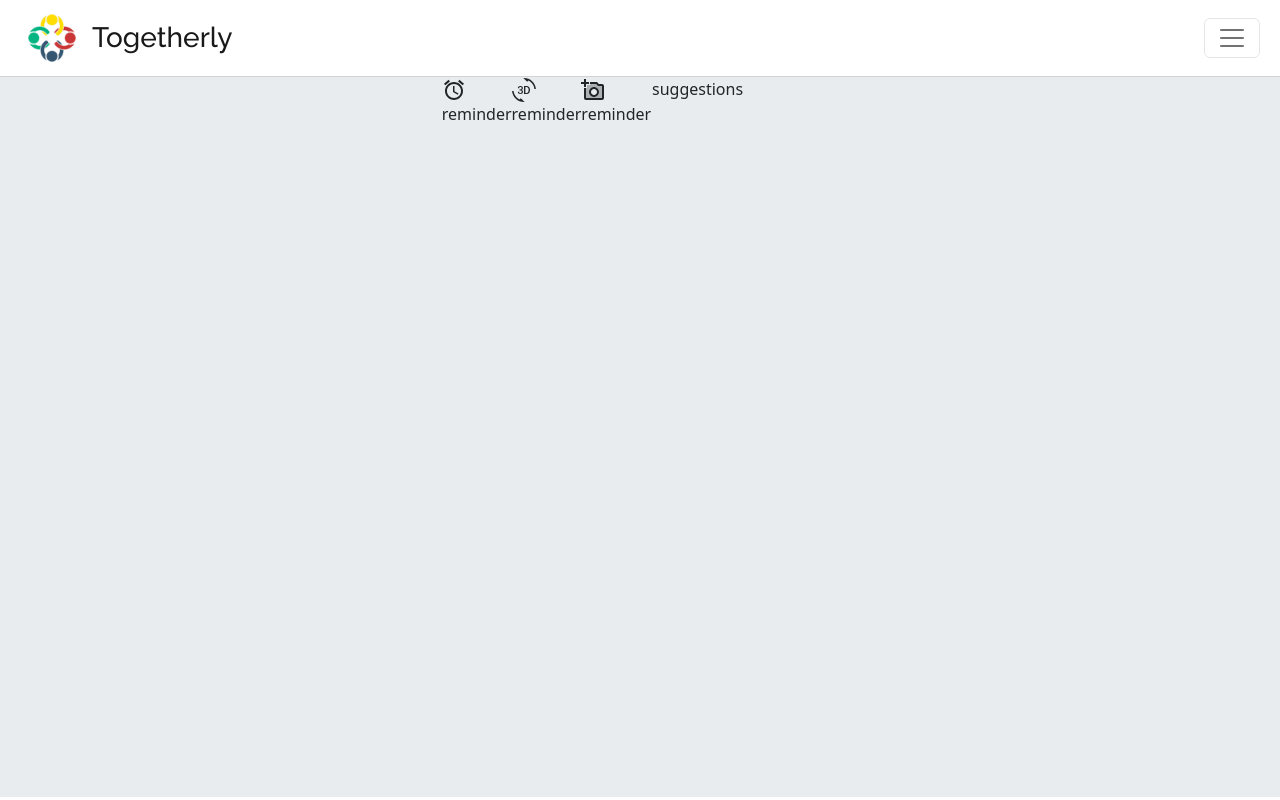
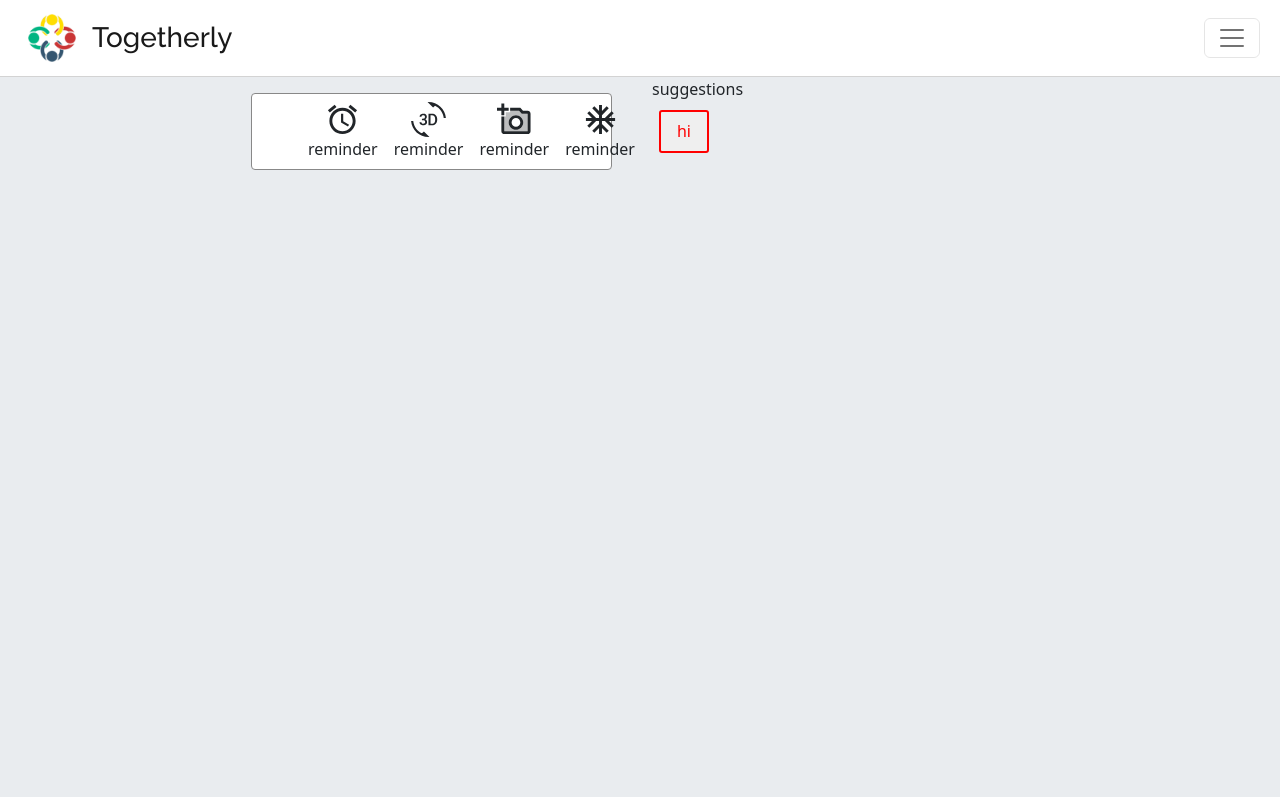
Before and after one commit to Adk1ns/TG-prototype, a React (Create React App) app: page / in a window 1280 px wide. Built offline with nearby package versions, Linux system fonts and the light colour scheme.

Commit message:
theme testing

```diff
--- a/src/App.js
+++ b/src/App.js
@@ -6,10 +6,13 @@ import { Provider as JotaiProvider } from 'jotai'
 import { BrowserRouter, Routes, Route } from 'react-router-dom'
 import Home from './pages/Home'
 import Meeting from './pages/Meeting'
+import { ThemeProvider } from 'styled-components'
+import { theme, theme2 } from './components/Themes'
 
 function App() {
   return (
     <JotaiProvider>
+      <ThemeProvider theme={theme}>
         <GlobalStyles>
           <NavbarTG />
           <main>
@@ -25,6 +28,7 @@ function App() {
             </BrowserRouter>
           </main>
         </GlobalStyles>
+      </ThemeProvider>
     </JotaiProvider>
   )
 }
--- a/src/components/GlobalStyles.js
+++ b/src/components/GlobalStyles.js
@@ -6,6 +6,13 @@ const GlobalStyles = styled.div`
   main {
     min-height: 90vh;
   }
+
+  .outline {
+    border: 1px solid #888888;
+    border-radius: 0.25rem;
+    background-color: ${(props) => props.theme.white};
+    margin-bottom: 1rem;
+  }
 `
 
 export default GlobalStyles
--- /dev/null
+++ b/src/components/Themes.js
@@ -0,0 +1,9 @@
+export const theme = {
+  white: 'white',
+  h1: 'red',
+}
+
+export const theme2 = {
+  white: 'purple',
+  h1: 'red',
+}
--- a/src/components/meeting/meetingManager/MeetingManagerStyles.js
+++ b/src/components/meeting/meetingManager/MeetingManagerStyles.js
@@ -8,11 +8,13 @@ const MeetingManagerStyles = styled.div`
   h5 {
     color: #355670;
   }
-  .outline {
+  ${
+    '' /* .outline {
     border: 1px solid #888888;
     border-radius: 0.25rem;
     background-color: white;
     margin-bottom: 1rem;
+  } */
   }
 `
 
--- a/src/components/reminders/Reminders.js
+++ b/src/components/reminders/Reminders.js
@@ -1,22 +1,40 @@
 import React from 'react'
 import { AccessAlarm, ThreeDRotation } from '@mui/icons-material'
 import AddAPhotoTwoToneIcon from '@mui/icons-material/AddAPhotoTwoTone'
+import AcUnitIcon from '@mui/icons-material/AcUnit'
+import styled from 'styled-components'
+
+const Button = styled.button`
+  font-size: 1em;
+  margin: 1em;
+  padding: 0.25em 1em;
+  border-radius: 3px;
+
+  /* Color the border and text with theme.main */
+  color: ${(props) => props.theme.h1};
+  border: 2px solid ${(props) => props.theme.main};
+`
 
 const Reminders = () => {
   return (
-    <div className="d-flex justify-content-around">
-      <div>
-        <AccessAlarm />
+    <div className="d-flex justify-content-around outline px-5 m-3">
+      <div className="m-2 text-center">
+        <AccessAlarm fontSize="large" />
         reminder
       </div>
-      <div>
-        <ThreeDRotation />
+      <div className="m-2 text-center">
+        <ThreeDRotation fontSize="large" />
         reminder
       </div>
-      <div>
-        <AddAPhotoTwoToneIcon />
+      <div className="m-2 text-center">
+        <AddAPhotoTwoToneIcon fontSize="large" color="defualt" />
         reminder
       </div>
+      <div className="m-2 text-center">
+        <AcUnitIcon fontSize="large" />
+        reminder
+      </div>
+      <Button>hi</Button>
     </div>
   )
 }
```
Lines whose indentation alone changed are shown as unchanged.
